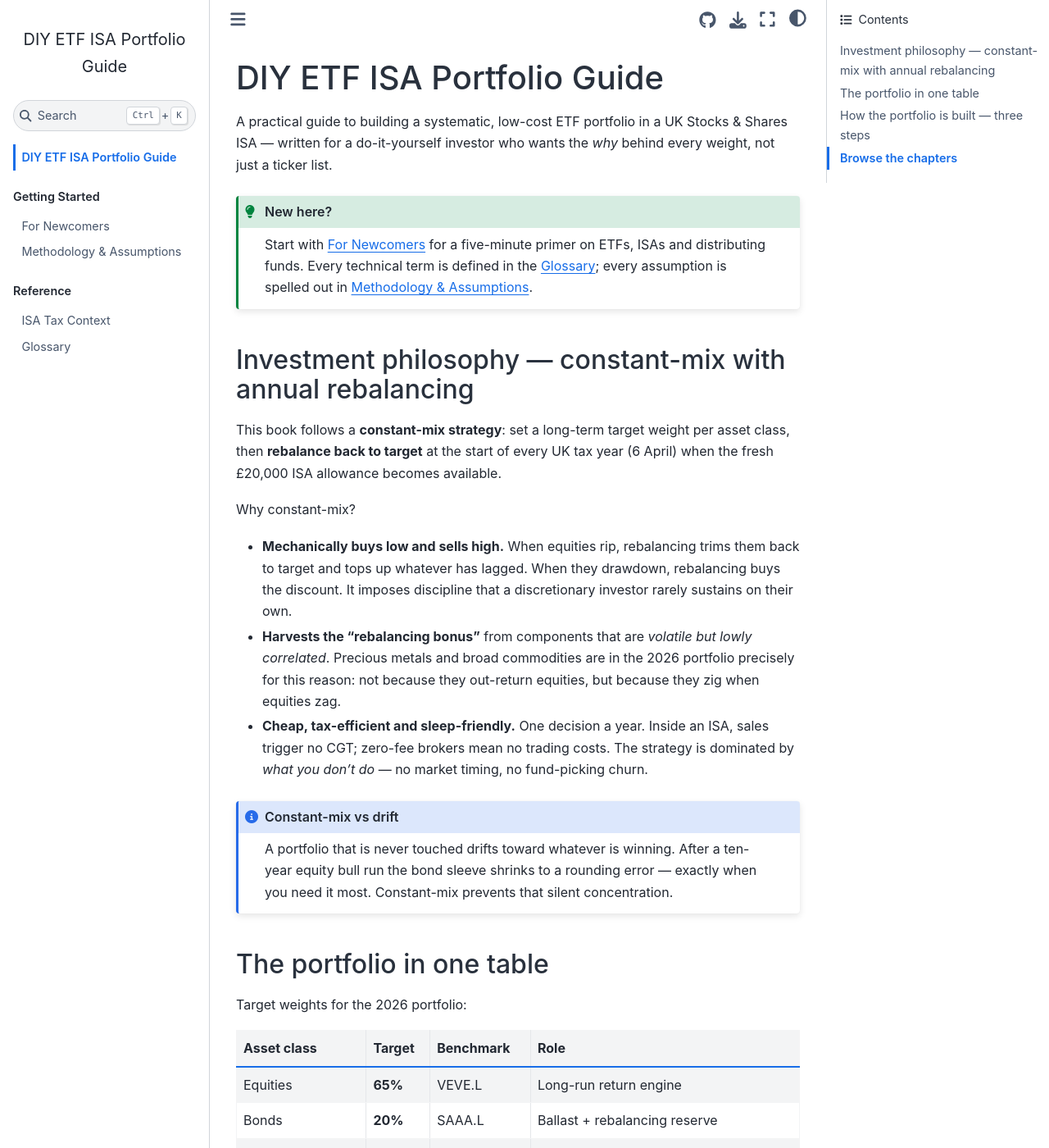
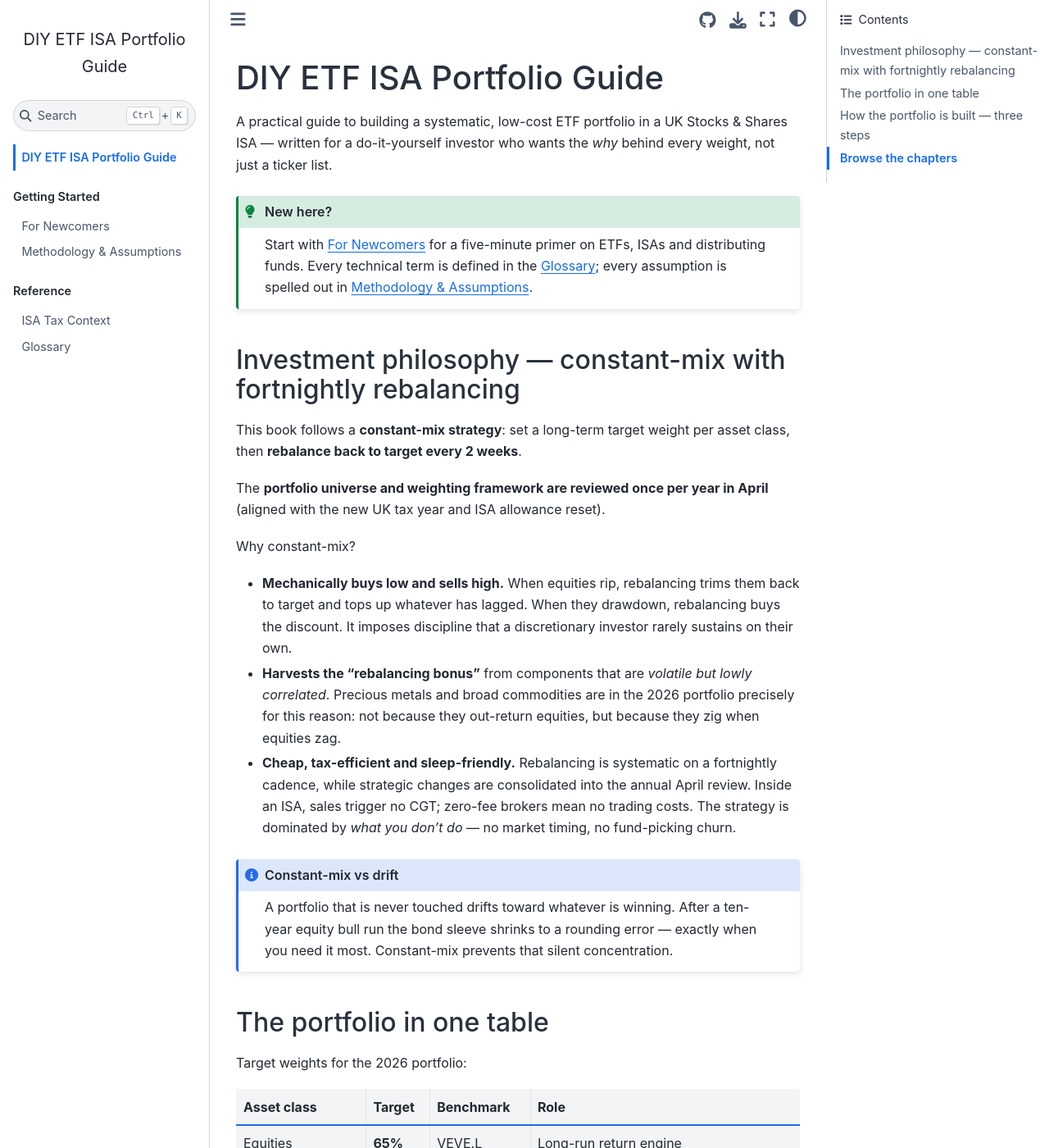
Before and after one commit to nairraks/etf-isa-portfolio, a Jupyter Book: the page built from index.md, in a window 1280 px wide and 1400 px high. Shown: the whole window at 82% size. Built offline with Jupyter Book 1.0.4 settings and Sphinx 7.4.7 and the Sphinx Book theme 1.1.4, drawn with Linux system fonts in a browser that asks for light colours; pages that are not in the unit, such as notebooks, are missing from menus.

Commit message:
Clarify rebalancing cadence and annual April strategy review

````diff
--- a/index.md
+++ b/index.md
@@ -13,11 +13,13 @@ in the [Glossary](content/99_glossary.md); every assumption is spelled out in
 [Methodology & Assumptions](content/00b_methodology.md).
 ```
 
-## Investment philosophy — constant-mix with annual rebalancing
+## Investment philosophy — constant-mix with fortnightly rebalancing
 
 This book follows a **constant-mix strategy**: set a long-term target weight
-per asset class, then **rebalance back to target** at the start of every UK
-tax year (6 April) when the fresh £20,000 ISA allowance becomes available.
+per asset class, then **rebalance back to target every 2 weeks**.
+
+The **portfolio universe and weighting framework are reviewed once per year in
+April** (aligned with the new UK tax year and ISA allowance reset).
 
 Why constant-mix?
 
@@ -29,10 +31,11 @@ Why constant-mix?
   lowly correlated*. Precious metals and broad commodities are in the 2026
   portfolio precisely for this reason: not because they out-return equities,
   but because they zig when equities zag.
-- **Cheap, tax-efficient and sleep-friendly.** One decision a year. Inside an
-  ISA, sales trigger no CGT; zero-fee brokers mean no trading costs. The
-  strategy is dominated by *what you don't do* — no market timing, no
-  fund-picking churn.
+- **Cheap, tax-efficient and sleep-friendly.** Rebalancing is systematic on a
+  fortnightly cadence, while strategic changes are consolidated into the
+  annual April review. Inside an ISA, sales trigger no CGT; zero-fee brokers
+  mean no trading costs. The strategy is dominated by *what you don't do* —
+  no market timing, no fund-picking churn.
 
 ```{admonition} Constant-mix vs drift
 :class: note
````
